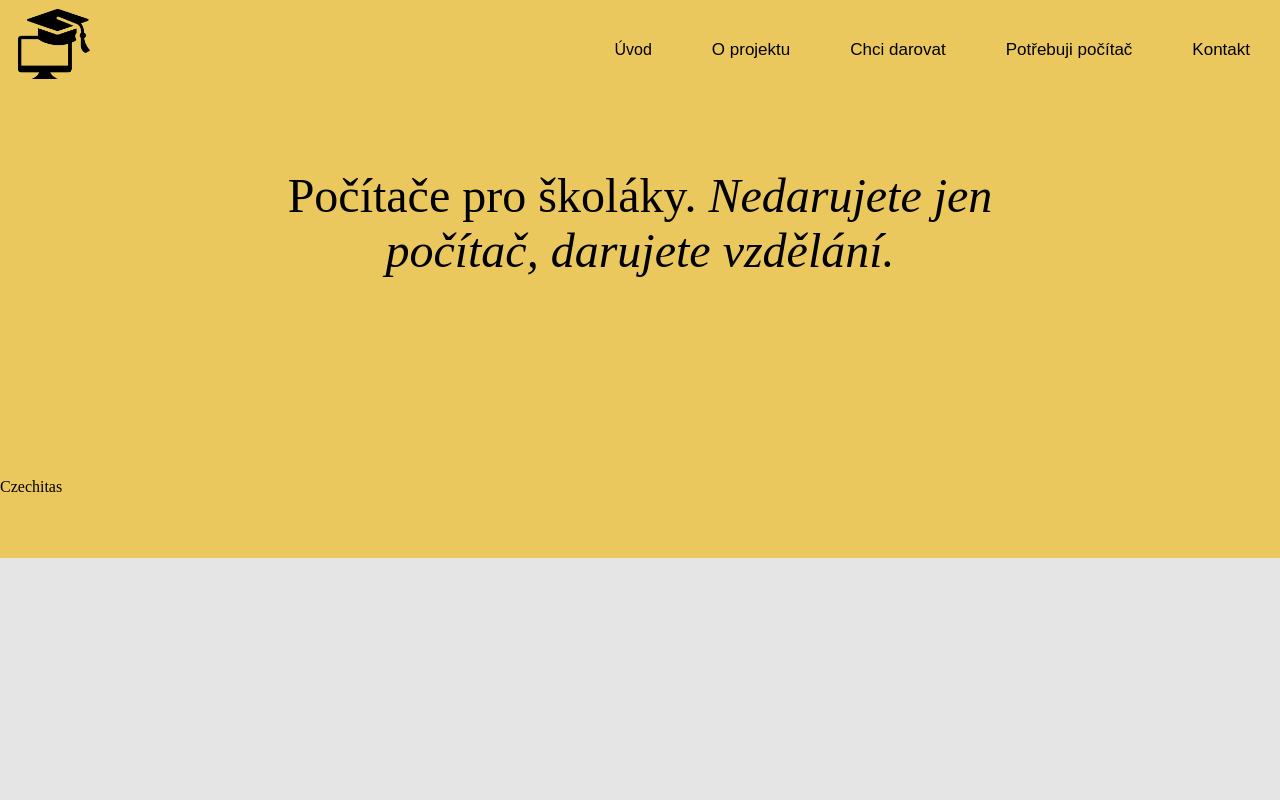
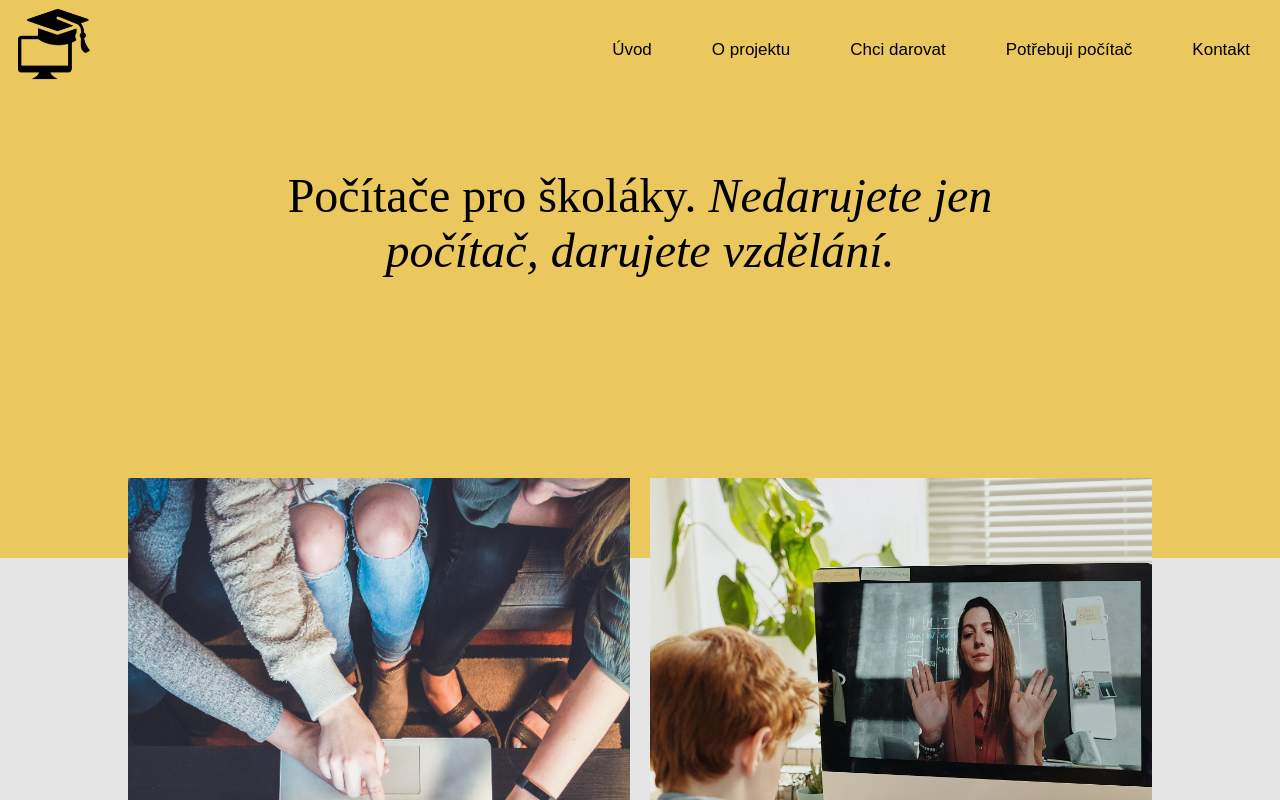
Before and after one commit to zuzubel/pocitace_pro_skolaky, a React app: page /about_project in a window 1280 px wide. Shown: the top 800 px of the page. Built offline with nearby package versions, Linux system fonts and the light colour scheme.

Commit message:
Tried to create favicon - not working

```diff
--- a/src/components/AboutProject/style.css
+++ b/src/components/AboutProject/style.css
@@ -39,6 +39,7 @@
   .aboutProject--p {
     text-align: justify;
     font-size: 17px;
+    line-height: 1.4;
   }
 }
 
--- a/src/components/Header/index.jsx
+++ b/src/components/Header/index.jsx
@@ -10,7 +10,7 @@ export const Header = () => {
     <header>
       <div className="header__container">
         <div className="header__left">
-          <Link to="/home">
+          <Link to="/">
             <div className="header__logo"></div>
           </Link>
         </div>
@@ -21,7 +21,9 @@ export const Header = () => {
             onClick={() => setBurger(!burger)}
           ></button>
           <nav className={burger ? 'nav-column' : 'nav-row'}>
-            <Link to="/home">Úvod</Link>
+            <Link className="nav__link" to="/" onClick={handleClick}>
+              Úvod
+            </Link>
             <Link
               className="nav__link"
               to="/about_project"
--- a/src/index.html
+++ b/src/index.html
@@ -4,6 +4,8 @@
     <meta charset="UTF-8" />
     <meta name="viewport" content="width=device-width, initial-scale=1.0" />
     <title>Počítače pro školáky</title>
+    <link rel="shortcut icon" href="img_main/favicon.ico" type="image/x-icon" />
+    <link rel="icon" href="img_main/favicon.ico" type="image/x-icon" />
   </head>
   <body>
     <div id="app"></div>
--- a/src/index.jsx
+++ b/src/index.jsx
@@ -14,15 +14,15 @@ const App = () => {
     <Router>
       <Header />
       <Switch>
-        <Route path="/home">
-          <For />
-        </Route>
         <Route path="/about_project">
           <AboutProject />
           <HowItWorks />
         </Route>
         <Route path="/form">
           <Form />
+        </Route>
+        <Route path="/">
+          <For />
         </Route>
       </Switch>
       <footer>Czechitas</footer>
```
Also changed, not shown: 1 other file (tests, documents, lock files or other folders).
